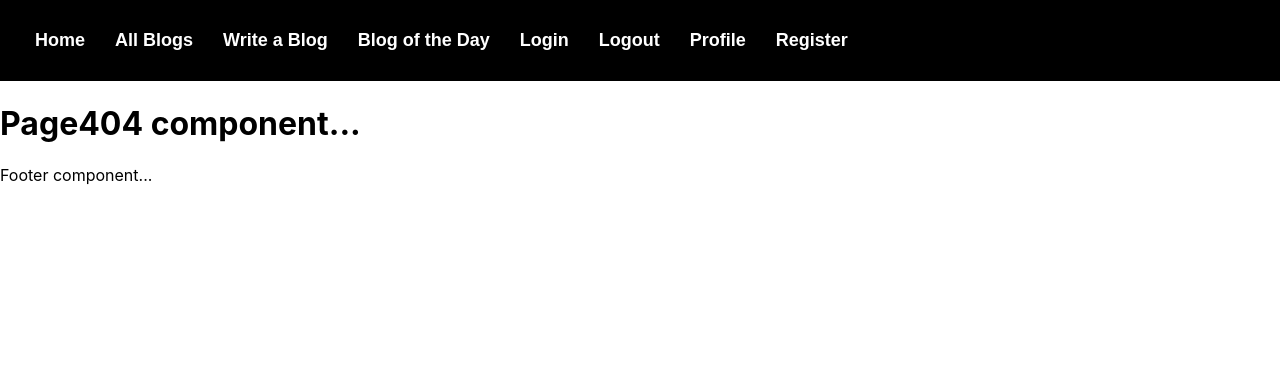
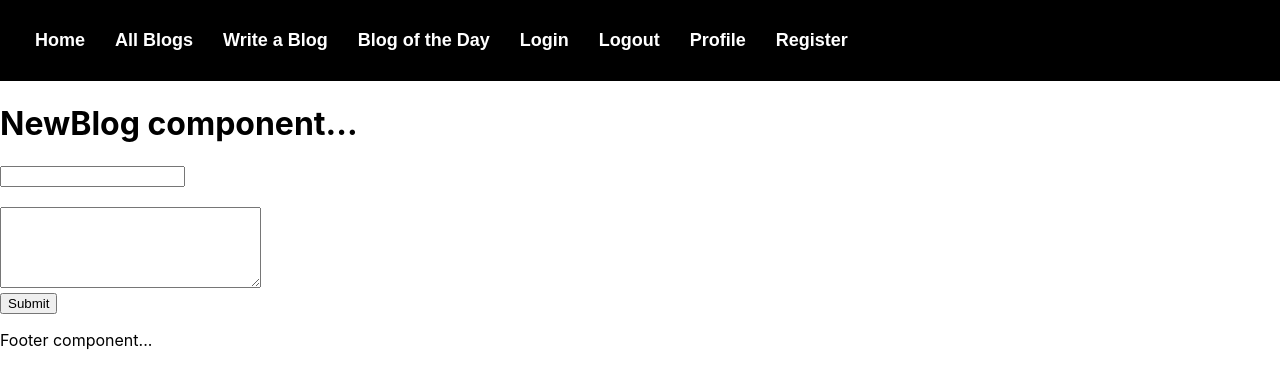
Before and after one commit to anishasharma-web/anisha, a React (Create React App) app: page /new-blog in a window 1280 px wide. Shown: the top 388 px of the page. Built offline with nearby package versions, Linux system fonts and the light colour scheme.

Commit message:
Renu modified new blog

```diff
--- a/src/AppRoutes.js
+++ b/src/AppRoutes.js
@@ -9,6 +9,7 @@ import Login from "./components/Login";
 import Register from "./components/Register";
 import Logout from "./components/Logout";
 import UserProfile from "./components/UserProfile";
+import NewBlog from "./components/NewBlog";
 
 
 const AppRoute = () => {
@@ -25,6 +26,7 @@ const AppRoute = () => {
                     <Route exact path="home" element={<Home />}/>
                     <Route path="blog-list" element={<BlogList />}/>
                     <Route path="BlogDetails/:id" element={<BlogDetails/>}/>
+                    <Route path="new-blog" element={<NewBlog />}/>
                     <Route path="login" element={<Login />}></Route>
                     <Route path="logout" element={<Logout />} />
                     <Route path="profile" element={<UserProfile />} />
--- a/src/components/NewBlog.js
+++ b/src/components/NewBlog.js
@@ -3,6 +3,14 @@ const NewBlog = () => {
     return (
         <div>
             <h1>NewBlog component...</h1>
+            <div>
+                <form >
+                    <label ></label>
+                    <input type="text" name="title" /><br/><br/>
+                   <textarea rows={5} cols={30}/><br/>
+                    <input type="submit"  />
+                </form>
+            </div>
         </div>
     );
 };
```
